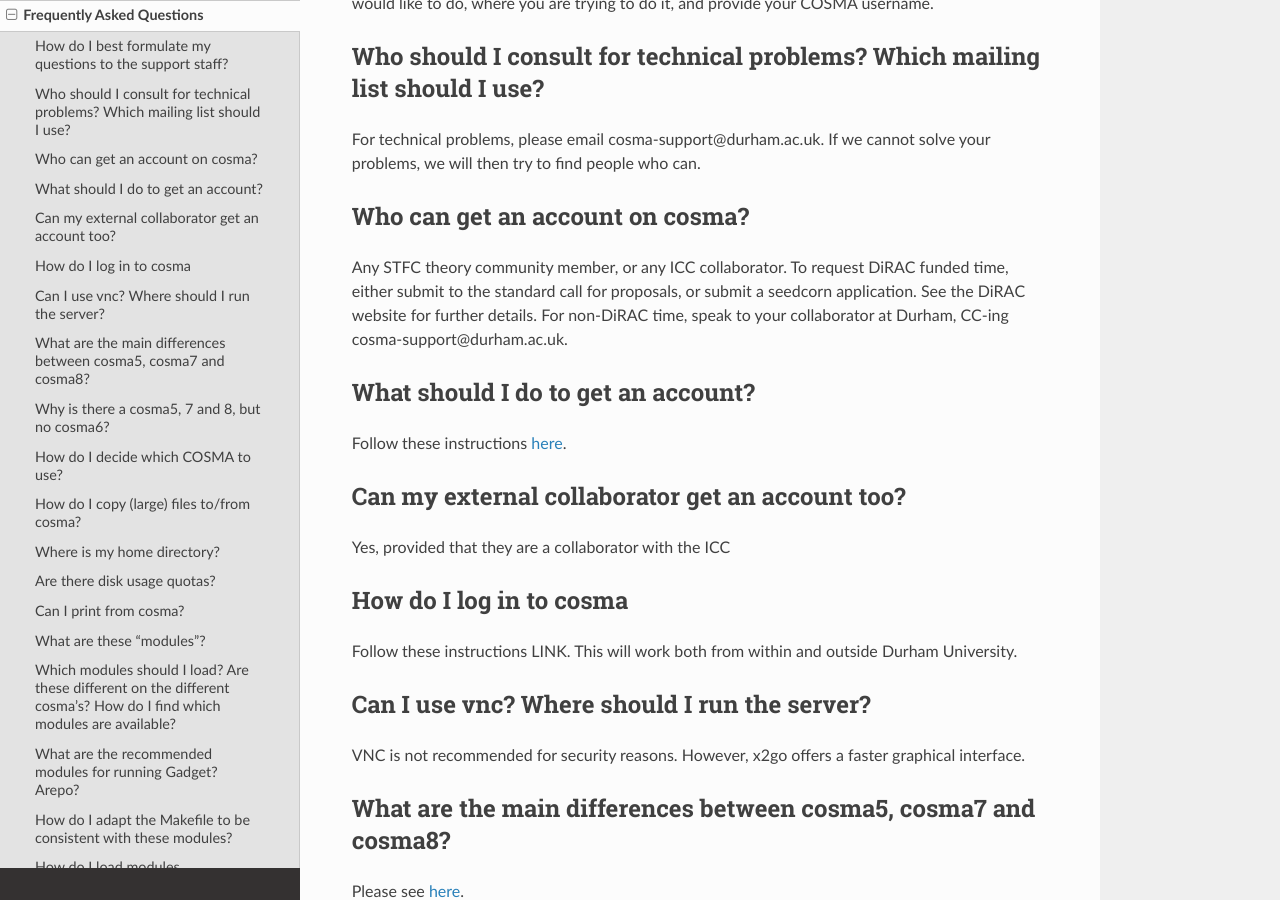
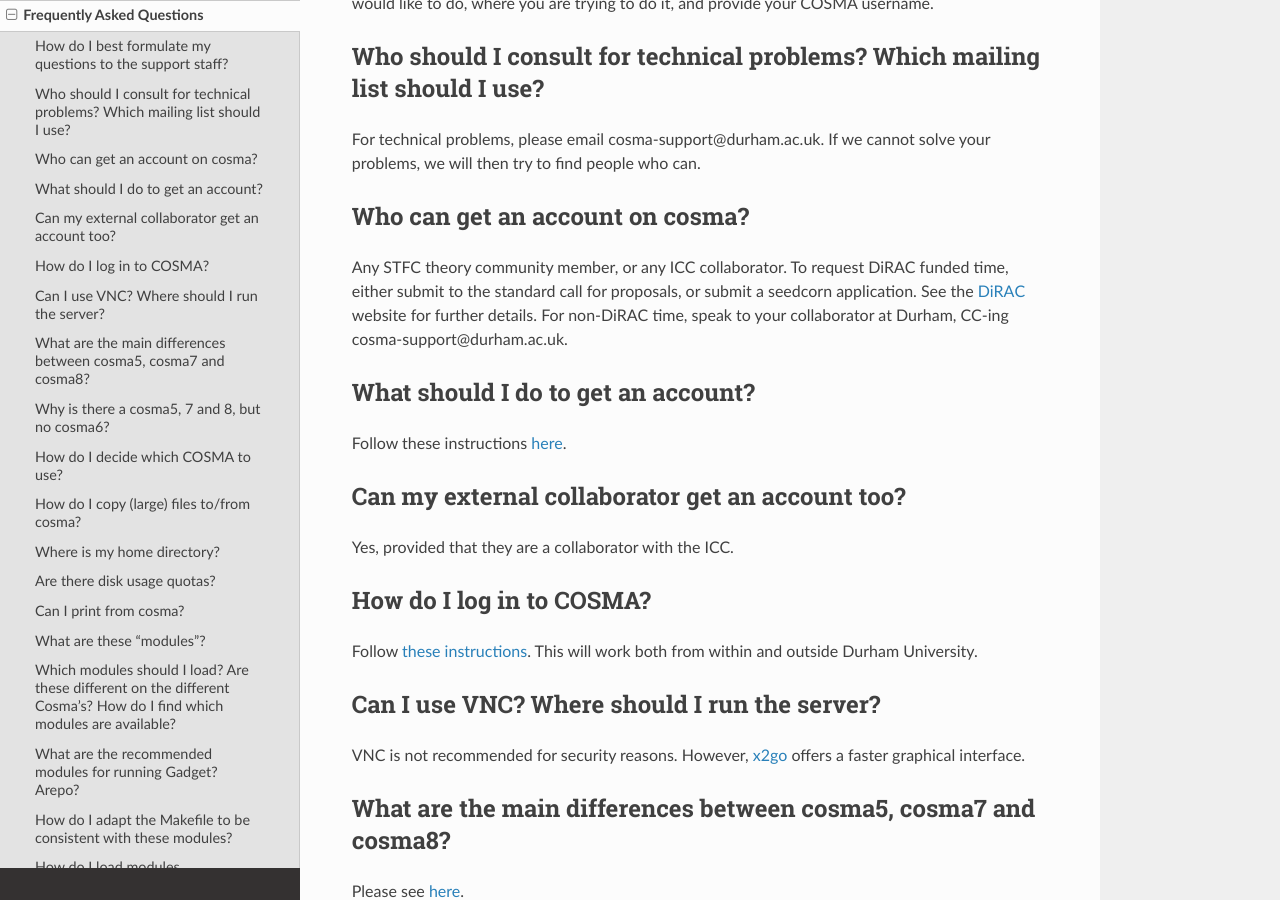
Before and after one commit to agb32/cosmadoc, a Sphinx documentation site: the page built from docs/source/faq.md, in a window 1280 px wide and 900 px high, scrolled down 320 px. Built offline with Sphinx 7.4.7 and the Read the Docs theme 2.0.0, drawn with Linux system fonts in a browser that asks for light colours; some of the changed text lies outside the part shown.

Commit message:
updated LINKs

````diff
--- a/docs/source/faq.md
+++ b/docs/source/faq.md
@@ -13,7 +13,7 @@
 
 ## Who can get an account on cosma?
 
-Any STFC theory community member, or any ICC collaborator. To request DiRAC funded time, either submit to the standard call for proposals, or submit a seedcorn application. See the DiRAC website for further details. For non-DiRAC time, speak to your collaborator at Durham, CC-ing cosma-support@durham.ac.uk.
+Any STFC theory community member, or any ICC collaborator. To request DiRAC funded time, either submit to the standard call for proposals, or submit a seedcorn application. See the [DiRAC](https://dirac.ac.uk) website for further details. For non-DiRAC time, speak to your collaborator at Durham, CC-ing cosma-support@durham.ac.uk.
 
 ## What should I do to get an account?
 
@@ -21,19 +21,19 @@
 
 ## Can my external collaborator get an account too?
 
-Yes, provided that they are a collaborator with the ICC
+Yes, provided that they are a collaborator with the ICC.
 
-## How do I log in to cosma
+## How do I log in to COSMA?
 
-Follow these instructions LINK. This will work both from within and outside Durham University.
+Follow [these instructions](ssh.md). This will work both from within and outside Durham University.
 
-## Can I use vnc? Where should I run the server?
+## Can I use VNC? Where should I run the server?
 
-VNC is not recommended for security reasons. However, x2go offers a faster graphical interface.
+VNC is not recommended for security reasons. However, [x2go](x2go.md) offers a faster graphical interface.
 
 ## What are the main differences between cosma5, cosma7 and cosma8?
 
-Please see [here](https://www.dur.ac.uk/icc/cosma/facilities/).
+Please see [here](facilities.md).
 
 ## Why is there a cosma5, 7 and 8, but no cosma6?
 
@@ -81,9 +81,9 @@
 
 ## What are these “modules”?
 
-Modules are used to setup your work environment, changing your environment variables (e.g. PATH, etc) depending on what your requirements are.
+[Modules](modules.md) are used to setup your work environment, changing your environment variables (e.g. PATH, etc) depending on what your requirements are.
 
-## Which modules should I load? Are these different on the different cosma’s? How do I find which modules are available?
+## Which modules should I load? Are these different on the different Cosma’s? How do I find which modules are available?
 
 Use the "modules available" command to see available modules. These are the same for each COSMA system, and if optimised versions exist for particular architectures, these may be loaded automatically.
 
@@ -147,7 +147,7 @@
 
 ## How do I run an embarrassingly parallel job?
 
-Investigate using SLURM arrays or use the parallel_tasks code (make a copy from ```/cosma/home/sample-user/parallel_tasks```.
+Investigate using SLURM arrays or use the parallel_tasks code make a copy from ```/cosma/home/sample-user/parallel_tasks```.
 
 ## Can I log-on to a compute node? Should I?
 
@@ -184,6 +184,7 @@
 Standard visualisation tools are available. If you need an answer to this question, please ask us to put more details here. Several GPU servers are also available.
 
 ## I am developing a code and need to profile and debug it
+
 What are the debugging tools?
 
 allinear, gdb, perf, etc are all installed.
@@ -215,8 +216,7 @@
 Compilers do not always handle locales very well. If this works remember to do this everytime you login, or add it to your ```.bash_profile```.
 
 
-
-## Does mounting cosma via sshfs on your local machine hog any cosma resources?
+## Does mounting cosma via sshfs on your local machine hog any Cosma resources?
 
 If you begin moving large files about, you may notice poor performance.
 
````
